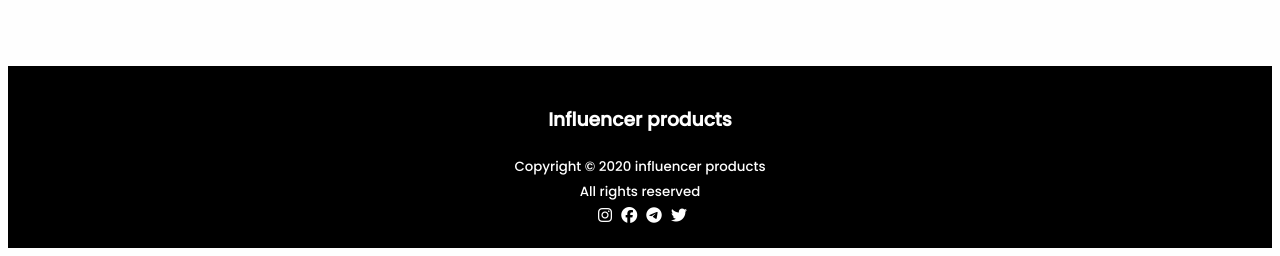
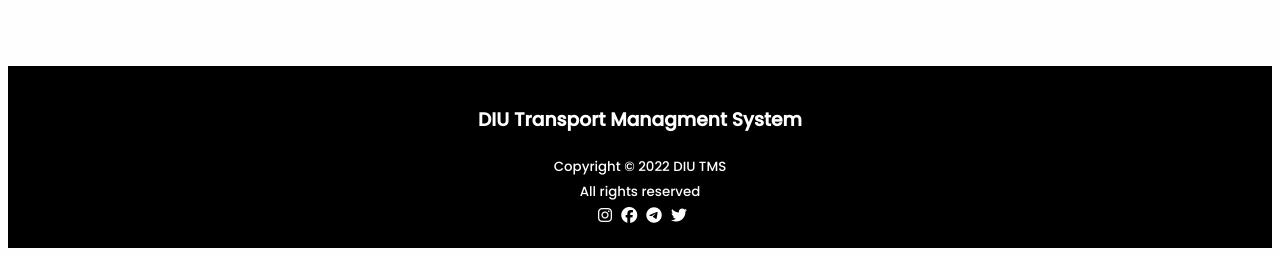
Before and after one commit to FARHAN-TANVIR-7471/MODERN-VEHICLE-MANAGEMENT-SYSTEM, a Laravel app: page / in a window 1280 px wide. Shown: the part 1965-2221 px from the top of the page. Run offline with Laravel 8, Linux system fonts and the light colour scheme; some libraries are stand-ins or nearby versions.

Commit message:
Title and footer update

```diff
--- a/resources/views/driver-list.blade.php
+++ b/resources/views/driver-list.blade.php
@@ -10,7 +10,7 @@
     <!-- Stylesheet -->
     <link rel="stylesheet" href="{{ URL::asset('fontend/style.css') }}">
     {{-- <link rel="stylesheet" href="fontend/style.css"> --}}
-    <title>Transport</title>
+    <title>DIU TMS</title>
 </head>
 
 <body>
@@ -65,8 +65,8 @@
 
     <!-- footer section -->
     <footer class="text-font">
-        <h3>Influencer products</h3>
-        <small>Copyright <span>&copy;</span> 2020 influencer products</small>
+        <h3>DIU Transport Managment System</h3>
+        <small>Copyright <span>&copy;</span> 2022 DIU TMS</small>
         <br>
         <small>All rights reserved</small>
         <div class="social-media">
--- a/resources/views/home.blade.php
+++ b/resources/views/home.blade.php
@@ -10,7 +10,7 @@
     <!-- Stylesheet -->
     <link rel="stylesheet" href="{{ URL::asset('fontend/style.css') }}">
     {{-- <link rel="stylesheet" href="fontend/style.css"> --}}
-    <title>Transport</title>
+    <title>DIU TMS</title>
 </head>
 
 <body>
@@ -156,8 +156,8 @@
 
     <!-- footer section -->
     <footer class="text-font">
-        <h3>Influencer products</h3>
-        <small>Copyright <span>&copy;</span> 2020 influencer products</small>
+        <h3>DIU Transport Managment System</h3>
+        <small>Copyright <span>&copy;</span> 2022 DIU TMS</small>
         <br>
         <small>All rights reserved</small>
         <div class="social-media">
--- a/resources/views/layouts/app.blade.php
+++ b/resources/views/layouts/app.blade.php
@@ -7,7 +7,7 @@
     <!-- CSRF Token -->
     <meta name="csrf-token" content="{{ csrf_token() }}">
 
-    <title>MVMS</title>
+    <title>DIU TMS</title>
 
     <!-- Scripts -->
     <script src="{{ asset('js/app.js') }}" defer></script>
--- a/resources/views/schodule-list.blade.php
+++ b/resources/views/schodule-list.blade.php
@@ -10,7 +10,7 @@
     <!-- Stylesheet -->
     <link rel="stylesheet" href="{{ URL::asset('fontend/style.css') }}">
     {{-- <link rel="stylesheet" href="fontend/style.css"> --}}
-    <title>Transport</title>
+    <title>DIU TMS</title>
 </head>
 
 <body>
@@ -66,8 +66,8 @@
 
     <!-- footer section -->
     <footer class="text-font">
-        <h3>Influencer products</h3>
-        <small>Copyright <span>&copy;</span> 2020 influencer products</small>
+        <h3>DIU Transport Managment System</h3>
+        <small>Copyright <span>&copy;</span> 2022 DIU TMS</small>
         <br>
         <small>All rights reserved</small>
         <div class="social-media">
--- a/resources/views/transport-list.blade.php
+++ b/resources/views/transport-list.blade.php
@@ -10,7 +10,7 @@
     <!-- Stylesheet -->
     <link rel="stylesheet" href="{{ URL::asset('fontend/style.css') }}">
     {{-- <link rel="stylesheet" href="fontend/style.css"> --}}
-    <title>Transport</title>
+    <title>DIU TMS</title>
 </head>
 
 <body>
@@ -72,8 +72,8 @@
 
     <!-- footer section -->
     <footer class="text-font">
-        <h3>Influencer products</h3>
-        <small>Copyright <span>&copy;</span> 2020 influencer products</small>
+        <h3>DIU Transport Managment System</h3>
+        <small>Copyright <span>&copy;</span> 2022 DIU TMS</small>
         <br>
         <small>All rights reserved</small>
         <div class="social-media">
--- a/resources/views/userpanel/booking-form.blade.php
+++ b/resources/views/userpanel/booking-form.blade.php
@@ -13,7 +13,7 @@
     <!-- Stylesheet -->
     <link rel="stylesheet" href="{{ URL::asset('fontend/style.css') }}">
     {{-- <link rel="stylesheet" href="fontend/style.css"> --}}
-    <title>Transport</title>
+    <title>DIU TMS</title>
 </head>
 
 <body>
@@ -89,8 +89,8 @@
 
     <!-- footer section -->
     <footer class="text-font">
-        <h3>Influencer products</h3>
-        <small>Copyright <span>&copy;</span> 2020 influencer products</small>
+        <h3>DIU Transport Managment System</h3>
+        <small>Copyright <span>&copy;</span> 2022 DIU TMS</small>
         <br>
         <small>All rights reserved</small>
         <div class="social-media">
--- a/resources/views/userpanel/complane.blade.php
+++ b/resources/views/userpanel/complane.blade.php
@@ -1,7 +1,7 @@
 <!DOCTYPE html>
 <html lang="en">
 <head>
-  <title>Bootstrap Example</title>
+  <title>DIU TMS</title>
   <meta charset="utf-8">
   <meta name="viewport" content="width=device-width, initial-scale=1">
   <link rel="stylesheet" href="https://maxcdn.bootstrapcdn.com/bootstrap/3.4.1/css/bootstrap.min.css">
--- a/resources/views/userpanel/deshbord.blade.php
+++ b/resources/views/userpanel/deshbord.blade.php
@@ -13,7 +13,7 @@
     <!-- Stylesheet -->
     <link rel="stylesheet" href="{{ URL::asset('fontend/style.css') }}">
     {{-- <link rel="stylesheet" href="fontend/style.css"> --}}
-    <title>Transport</title>
+    <title>DIU TMS</title>
 </head>
 
 <body>
@@ -72,8 +72,8 @@
 
     <!-- footer section -->
     <footer class="text-font">
-        <h3>Influencer products</h3>
-        <small>Copyright <span>&copy;</span> 2020 influencer products</small>
+        <h3>DIU Transport Managment System</h3>
+        <small>Copyright <span>&copy;</span> 2022 DIU TMS</small>
         <br>
         <small>All rights reserved</small>
         <div class="social-media">
```
Also changed, not shown: DB/transport.sql, 1 other file.
